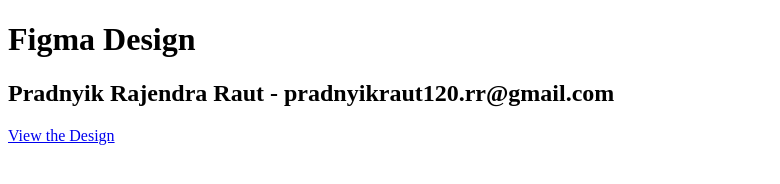
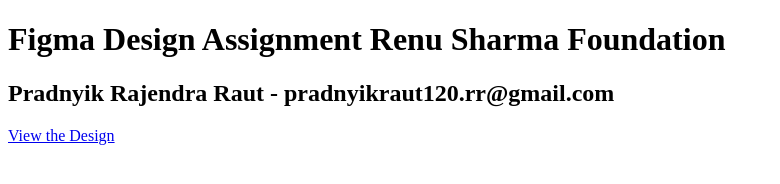
Before and after one commit to Pradnyik/RenuSharmaFoundation, a plain HTML site: page index.html in a window 1280 px wide. Shown: the whole page, without its empty margins (0-780 px from the left). Drawn offline with Linux system fonts and the light colour scheme.

Commit message:
Update index.html

```diff
--- a/index.html
+++ b/index.html
@@ -6,7 +6,7 @@
   <title>Figma Design</title>
 </head>
 <body>
-  <h1>Figma Design</h1>
+  <h1>Figma Design Assignment Renu Sharma Foundation</h1>
   <h2>Pradnyik Rajendra Raut - pradnyikraut120.rr@gmail.com</h2>
   <p><a href="https://www.figma.com/design/Y8Jim1ORf3gevlHs0ppgvK/Untitled?node-id=1-14&t=fKb3nJSQ6AvJAHCw-1" target="_blank">View the Design</a></p>
 </body>
```
